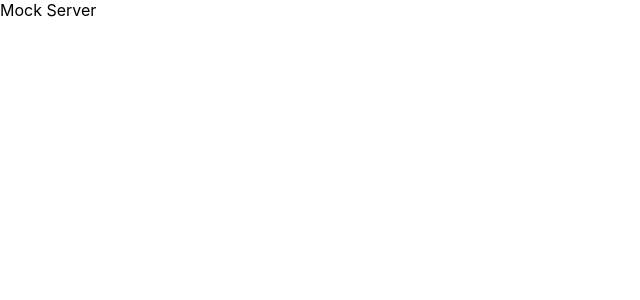
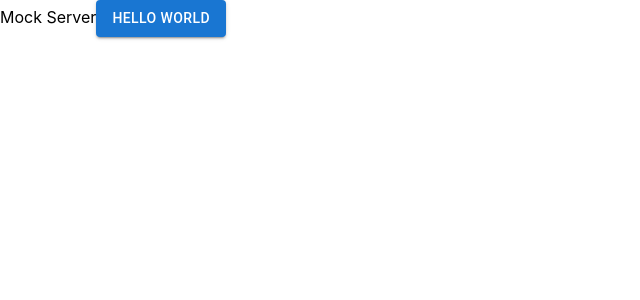
Before and after one commit to adarshbalu/mock-server-react, a React (Create React App) app: page / in a window 1280 px wide. Shown: the top 300 px of the page, without its empty margins (0-640 px from the left). Built offline with nearby package versions, Linux system fonts and the light colour scheme.

Commit message:
New branch dev

```diff
--- a/src/components/App.tsx
+++ b/src/components/App.tsx
@@ -1,10 +1,11 @@
 import React from 'react';
 import './App.css';
-
+import Button from '@mui/material/Button';
 function App() {
   return (
     <div>
       Mock Server
+      <Button variant="contained">Hello World</Button>
     </div>
   );
 }
```
